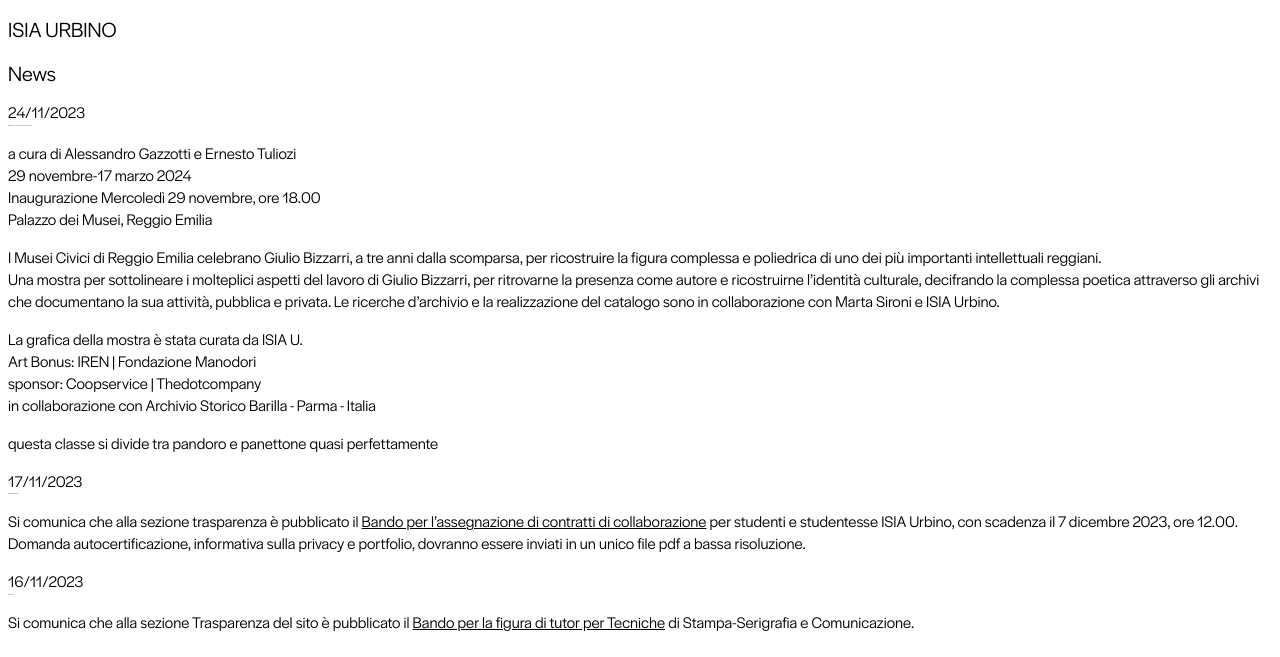
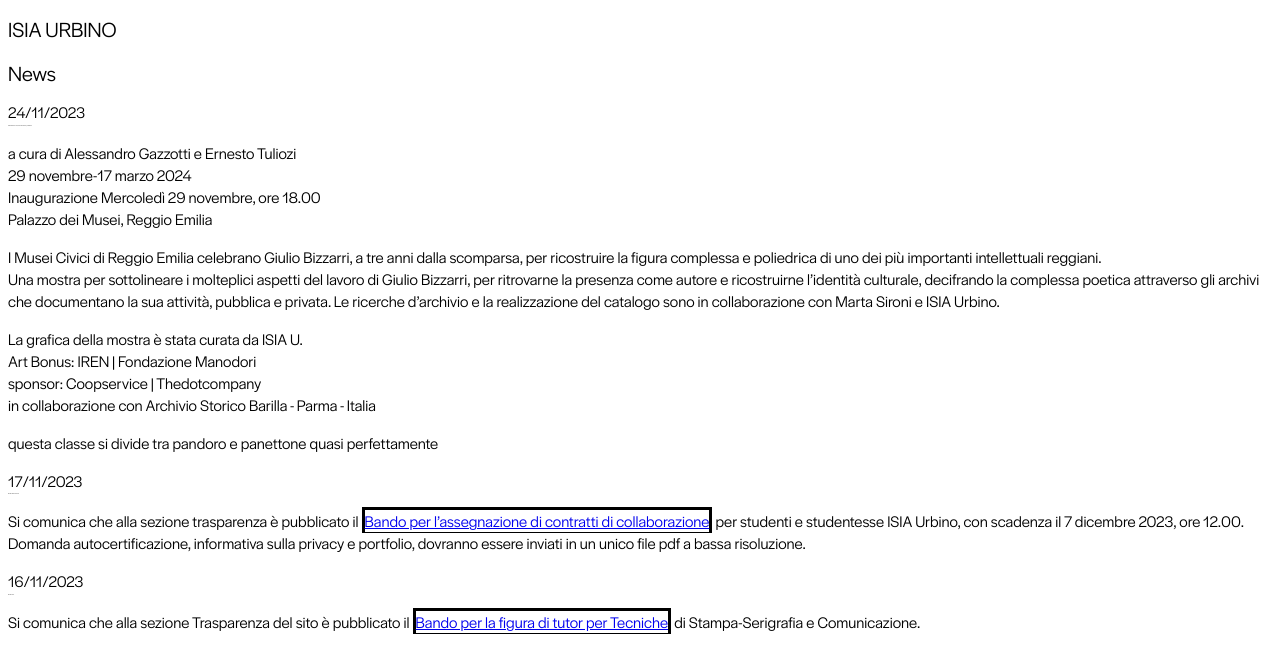
Before and after one commit to annasimonato/sito-18.12.23, a plain HTML site: page index.html in a window 1280 px wide. Shown: the top 657 px of the page. Drawn offline with Linux system fonts and the light colour scheme.

Commit message:
update link

```diff
--- a/style.css
+++ b/style.css
@@ -38,11 +38,15 @@ time {
     font-size: 12pt;
     }
 
-a {text-decoration: underline;
-    color: black;
+a {
+    border-bottom: 1px solid black; /*shorthand: formattazione abbreviata*/
+    border-bottom: 1px;
+    border-style: solid;
+    border-color: black;
     }
 
-a:hover {color: blue;
+a:hover {text-decoration: underline
+        color: blue;
         }
 
 a:visited {color: gray;
```
